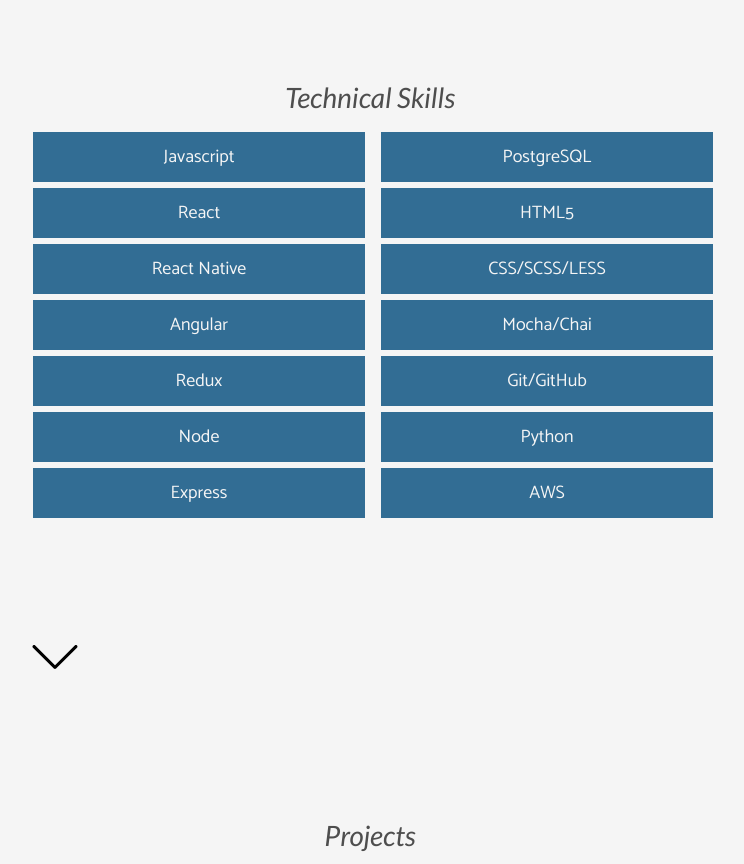
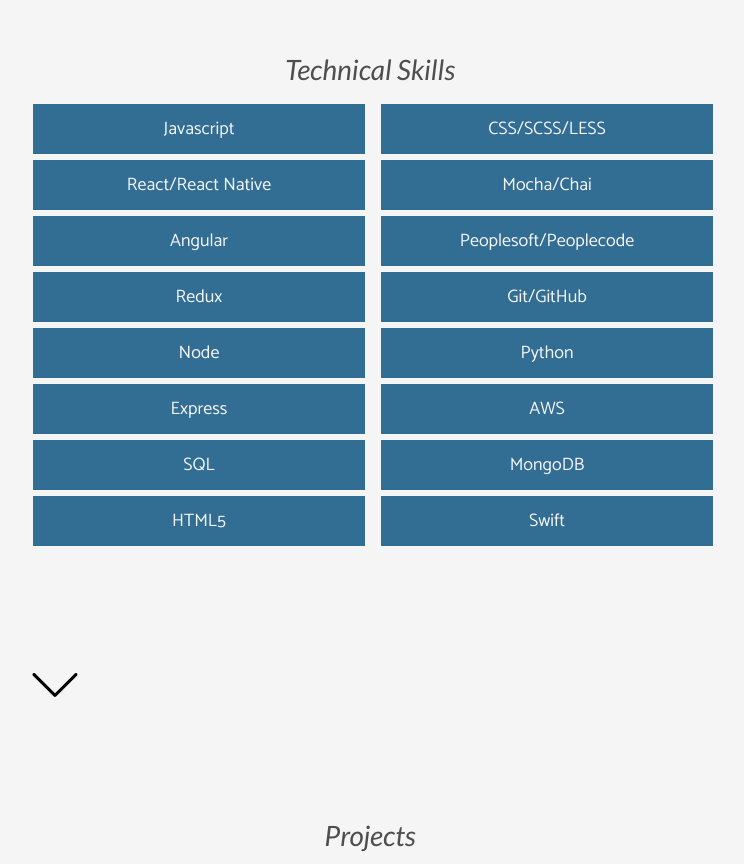
Before and after one commit to supahkenneh/supahkenneh.github.io, a plain HTML site: page index.html in a window 1280 px wide. Shown: the part 900-1764 px from the top of the page, without its empty margins (270-1014 px from the left). Drawn offline with nearby package versions, Linux system fonts and the light colour scheme; some packages are replaced by stand-ins of ours; a script that the page names is missing.

Commit message:
updated skills

```diff
--- a/index.html
+++ b/index.html
@@ -57,19 +57,21 @@
       <div class="header main">Technical Skills</div>
       <ul class="skills-ul">
         <li class="skill">Javascript</li>
-        <li class="skill">React</li>
-        <li class="skill">React Native</li>
+        <li class="skill">React/React Native</li>
         <li class="skill">Angular</li>
         <li class="skill">Redux</li>
         <li class="skill">Node</li>
         <li class="skill">Express</li>
-        <li class="skill">PostgreSQL</li>
+        <li class="skill">SQL</li>
         <li class="skill">HTML5</li>
         <li class="skill">CSS/SCSS/LESS</li>
         <li class="skill">Mocha/Chai</li>
+        <li class="skill">Peoplesoft/Peoplecode</li>
         <li class="skill">Git/GitHub</li>
         <li class="skill">Python</li>
         <li class="skill">AWS</li>
+        <li class="skill">MongoDB</li>
+        <li class="skill">Swift</li>
       </ul>
       <br>
       <br>
```
